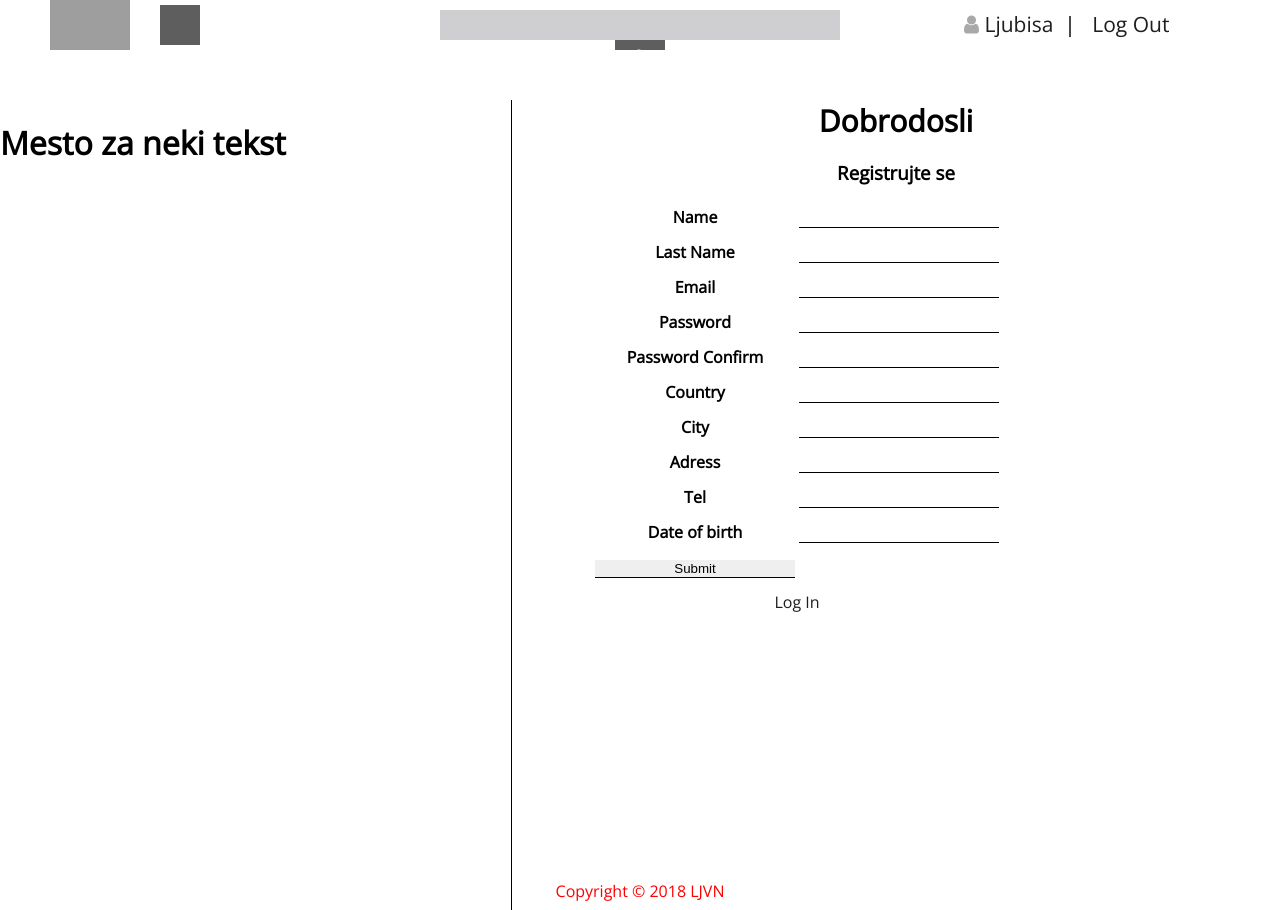
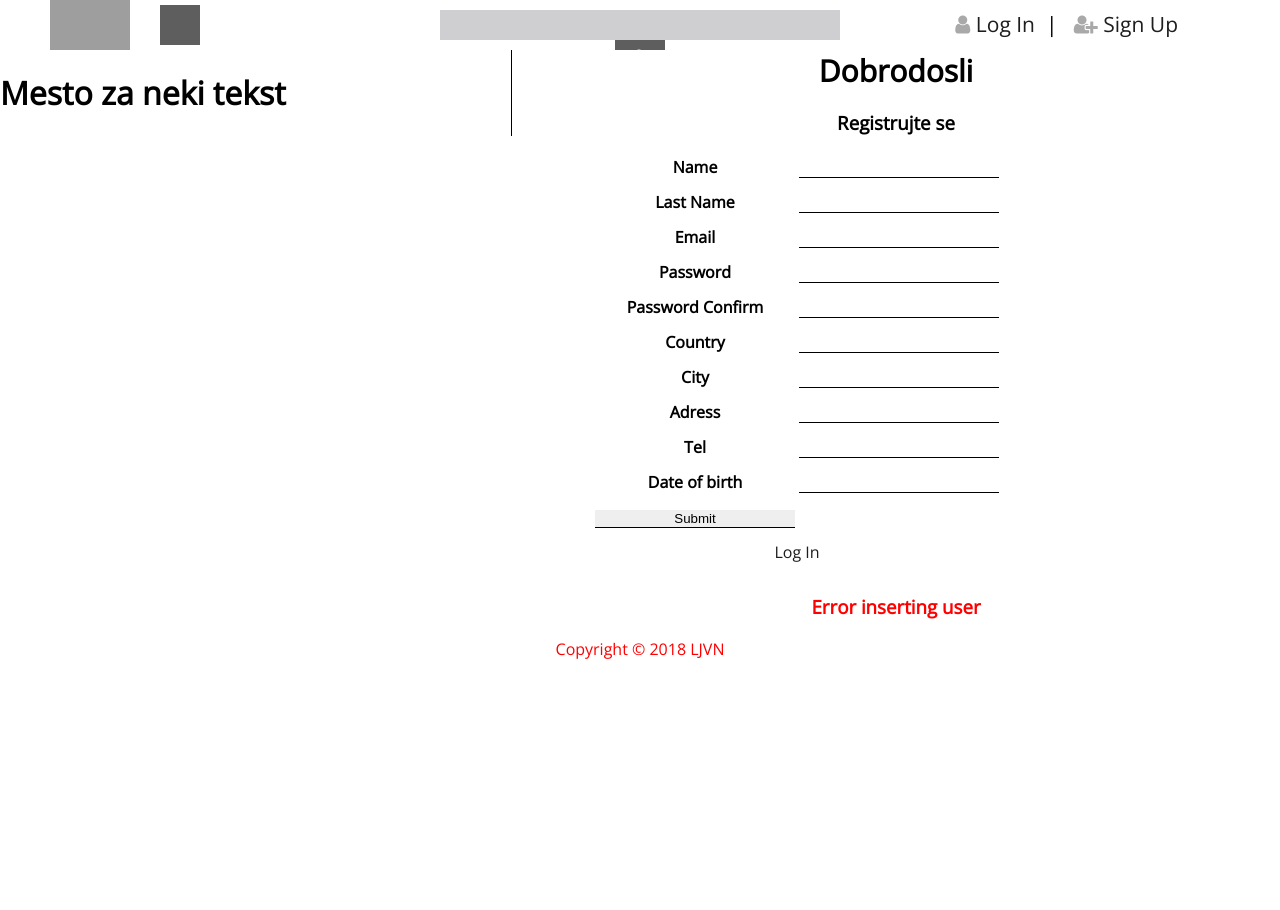
Before and after one commit to mrivanovic/OnlineShop, a CodeIgniter app: page /OnlineShop/index.php/account/registerP in a window 1280 px wide. Run offline with CodeIgniter, Linux system fonts and the light colour scheme; grey boxes are pictures that could not be loaded.

Commit message:
account
login, password confirm, logout, frontend

```diff
--- a/CSS/style.css
+++ b/CSS/style.css
@@ -102,18 +102,16 @@ a {
 #content {
     position: fixed;
     top: 50px;
-    height: 100%;
     width: 100%;
-    bottom: 30px;
-    padding-top: 50px;
+    bottom: 0;
+    overflow-y: auto;
 }
 #content h2 {
     padding: 0;
     margin: 0;
 }
 #footer {
-    position: fixed;
-    bottom:0;
+    text-align: center;
 }
 #login {
     height: 100%;
@@ -166,18 +164,15 @@ a {
     font-size: 30px;
 }
 #singupP {
-    height: 100%;
     width: 100%;
     overflow: hidden;
 }
 #singupP > .singupP_left {
-    height: 100%;
     width: 40%;
     float: left;
     border-right: 1px solid black;
 }
 #singupP > .singupP_right {
-    height: 100%;
     width: 60%;
     float: right;
     text-align: center;
--- a/application/controllers/Account.php
+++ b/application/controllers/Account.php
@@ -11,13 +11,22 @@ class Account extends CI_Controller {
 
     public function loadView($glavnideo, $data)
     {
+        if ($this->AccountModel->isLoggedIn())
             $this->load->view('sabloni/header_user.php', $data);
+        else
+            $this->load->view('sabloni/header.php', $data);
+
         $this->load->view($glavnideo, $data);
         $this->load->view('sabloni/footer.php');
     }
+    public function index()
+    {
+        $this->loadView('index.php', []);
+        //$this->load->view('index');
+    }
 
     public function login(){
-        $data['array'];
+        $data['array']='';
         $this->load->view("login",$data);
 
 
@@ -33,12 +42,12 @@ class Account extends CI_Controller {
             $password= $this->input->post('password');
             //model function
             $this->load->model('AccountModel');
-            if($this->AccountModel->can_login($mail, $password))
+            if ($this->AccountModel->can_login($mail, $password, 'seller') || $this->AccountModel->can_login($mail, $password, 'buyer'))
             {
                 $session_data=array(
                     'mail' => $mail);
                 $this->session->set_userdata($session_data);
-                redirect(base_url() . 'Category/index');
+                redirect(base_url() . 'Account/index');
 
             }
             else
@@ -54,9 +63,14 @@ class Account extends CI_Controller {
         }
 
     }
+    public function LogOut()
+    {
+        $this->session->unset_userdata('mail');
+        $this->session->sess_destroy();
+        redirect('Category/index');
+    }
     public function registerP()
     {
-
         $this->load->library('form_validation');
         $this->form_validation->set_error_delimiters('<div class="error">', '</div>');
         $this->form_validation->set_rules('dname', 'name', "required");
@@ -70,10 +84,13 @@ class Account extends CI_Controller {
         $this->form_validation->set_rules('dtel', 'tel', "required");
         $this->form_validation->set_rules('ddate', ' date', "required");
         $this->form_validation->set_message("required", "Polje {field} je obavezno");//proveriti da li treba field da se upise
+
         if($this->form_validation->run() == FALSE) {
-            $this->loadView('signUpP.php',[]);
+            $data['message'] = 'Error inserting user';
+            $this->loadView('signUpP.php', $data);
         } else {
-            $data = array (
+            if ($this->input->post('dpassword') == $this->input->post('dpasswordC')) {
+                $data = array(
                     'Name' => $this->input->post('dname'),
                     'LastName' => $this->input->post('dlastname'),
                     'mail' => $this->input->post('demail'),
@@ -85,13 +102,21 @@ class Account extends CI_Controller {
                     'Dateofbirth' => $this->input->post('ddate'),
                 );
                 $this->AccountModel->SignUpP($data);//provera da li se uspesno registrovao fali
-            $data['message']='Data inserted successifully';
                 redirect('Category/index');
+            } else {
+                $data['message'] = 'Password don\'t match';
+                $this->loadView('signUpP.php', $data);
+            }
+        }
     }
 
-    }
     public function sellerProfile()
     {
-        $this->loadView('sellerProfile.php', []);
+        $data['user'] = $this->AccountModel->loggedInUser();
+        $this->loadView('sellerProfile.php', $data);
+    }
+    public function sellerADD()
+    {
+        $this->loadView('sellerADD.php', []);
     }
 }
--- a/application/models/AccountModel.php
+++ b/application/models/AccountModel.php
@@ -1,7 +1,6 @@
 <?php
 
 class AccountModel extends CI_Model
-
 {
     public $mail;
     public $name;
@@ -15,11 +14,11 @@ class AccountModel extends CI_Model
     {
         $this->db->insert('seller', $data);
     }
-    public function can_login($mail, $password)
+    public function can_login($mail, $password, $type)
     {
         $this->db->where('mail', $mail);
         $this->db->where('password', $password);
-        $query=$this->db->get('seller');
+        $query=$this->db->get($type);
 
         //select * from seller where mail='$mail='$mail' and password = '$password'
 
@@ -33,4 +32,19 @@ class AccountModel extends CI_Model
         }
 
     }
+
+    public function isLoggedIn()
+    {
+        if (isset($_SESSION['mail']))
+            return true;
+        return false;
+    }
+
+    public function loggedInUser()
+    {
+        $mail = $_SESSION['mail'];
+        $query = $this->db->query("SELECT * FROM `seller` WHERE `mail` = '{$mail}'");
+
+        return $query->result_object()[0];
+    }
 }
--- a/application/views/login.php
+++ b/application/views/login.php
@@ -24,8 +24,7 @@
                 <tr>
                     <td><button type="submit">LogIn</button> </td>
                     <?php
-                    echo $this->session->flashdata("error");
-
+                        //echo $this->session->flashdata("error");
                     ?>
                     <td><a href="#">Zaboravili ste lozinku?</a></td>
                 </tr>
--- a/application/views/sabloni/footer.php
+++ b/application/views/sabloni/footer.php
@@ -1,6 +1,7 @@
-        </div>
-        <div id="footer">
-            <span>Copyright &copy; 2018 LJVN</span>
-        </div>
+            <div id="footer">
+                <span>Copyright &copy; 2018 LJVN</span>
+            </div>
+            </div>
+
         </body>
         </html>
--- a/application/views/sabloni/header_user.php
+++ b/application/views/sabloni/header_user.php
@@ -9,8 +9,8 @@
 <body>
 <div id="header">
     <div class="header_left">
-        <a href="<?php echo base_url("Category/index"); ?>"> <img src="<?php echo base_url(); ?>img/logo1.png" style=""></a>
-        <button class="menu"><i class="far fa-align-justify"></i></button>
+        <a href="<?php echo base_url("Account/index"); ?>"> <img src="<?php echo base_url(); ?>img/logo1.png" style=""></a>
+        <button class="menu"><i class="fa fa-align-justify"></i></button>
     </div>
 
     <div class="header_left2">
@@ -21,8 +21,8 @@
         </form>
     </div>
     <div class="header_right">
-        <i class="fa fa-user" aria-hidden="true" style="color: darkgrey;" ></i> <a href="<?php echo base_url("Category/login"); ?>">Ljubisa</a> &nbsp;| &nbsp;
-        <i class="fas fa-sign-out-alt"></i> <a href="<?php echo base_url("Category/LogOut"); ?>">Log Out</a>
+        <i class="fa fa-user" aria-hidden="true" style="color: darkgrey;" ></i> <a href="<?php echo base_url("Account/sellerProfile"); ?>">Profile</a> &nbsp;| &nbsp;
+        <i class="fa fa-sign-out-alt"></i> <a href="<?php echo base_url("Account/LogOut"); ?>">Log Out</a>
     </div>
 </div>
 <div id="content">
--- a/application/views/signUpP.php
+++ b/application/views/signUpP.php
@@ -9,44 +9,54 @@
             <?php echo form_open('Account/registerP', 'method=POST'); ?>
 
             <tr>
-                <th><?php echo form_label('Name'); ?> <?php echo form_error('dname'); ?></th>
+                <th><?php echo form_label('Name'); ?> </th>
                 <td><input type="text" name="dname" id="dname" value="<?php echo set_value('dname'); ?>" size="50" /></td>
+                <td><?php echo form_error('dname'); ?></td>
             </tr>
             <tr>
-                <th><?php echo form_label('Last Name'); ?> <?php echo form_error('dlastname'); ?></th>
+                <th><?php echo form_label('Last Name'); ?></th>
                 <td><input type="text" name="dlastname" id="dlastname" value="<?php echo set_value('dlastname'); ?>" size="50" /></td>
+                <td> <?php echo form_error('dlastname'); ?></td>
             </tr>
             <tr>
-                <th><?php echo form_label('Email'); ?> <?php echo form_error('demail'); ?></th>
+                <th><?php echo form_label('Email'); ?> </th>
                 <td><input type="text" name="demail" id="demail" value="<?php echo set_value('demail'); ?>" size="50" /></td>
+                <td><?php echo form_error('demail'); ?></td>
             </tr>
             <tr>
-                <th><?php echo form_label('Password'); ?> <?php echo form_error('dpassword'); ?></th>
-                <td><input type="text" name="dpassword" id="dpassword" value="<?php echo set_value('dpassword'); ?>" size="50" /></td>
+                <th><?php echo form_label('Password'); ?> </th>
+                <td><input type="password" name="dpassword" id="dpassword" value="<?php echo set_value('dpassword'); ?>" size="50" /></td>
+                <td><?php echo form_error('dpassword'); ?></td>
             </tr>
             <tr>
-                <th><?php echo form_label('Password Confirm'); ?> <?php echo form_error('dpasswordC'); ?></th>
-                <td><input type="text" name="dpasswordC" id="dpasswordC" value="<?php echo set_value('dpasswordC'); ?>" size="50" /></td>
+                <th><?php echo form_label('Password Confirm'); ?> </th>
+                <td><input type="password" name="dpasswordC" id="dpasswordC" value="<?php echo set_value('dpasswordC'); ?>" size="50" /></td>
+                <td><?php echo form_error('dpasswordC'); ?></td>
             </tr>
             <tr>
-                <th><?php echo form_label('Country'); ?> <?php echo form_error('dcountry'); ?></th>
+                <th><?php echo form_label('Country'); ?> </th>
                 <td><input type="text" name="dcountry" id="dcountry" value="<?php echo set_value('dcountry'); ?>" size="50" /></td>
+                <td><?php echo form_error('dcountry'); ?></td>
             </tr>
             <tr>
-                <th><?php echo form_label('City'); ?> <?php echo form_error('dcity'); ?></th>
+                <th><?php echo form_label('City'); ?> </th>
                 <td><input type="text" name="dcity" id="dcity" value="<?php echo set_value('dcity'); ?>" size="50" /></td>
+                <td><?php echo form_error('dcity'); ?></td>
             </tr>
             <tr>
-                <th><?php echo form_label('Adress'); ?> <?php echo form_error('dadress'); ?></th>
+                <th><?php echo form_label('Adress'); ?> </th>
                 <td><input type="text" name="dadress" id="dadress" value="<?php echo set_value('dadress'); ?>" size="50" /></td>
+                <td><?php echo form_error('dadress'); ?></td>
             </tr>
             <tr>
-                <th><?php echo form_label('Tel'); ?> <?php echo form_error('dtel'); ?></th>
+                <th><?php echo form_label('Tel'); ?> </th>
                 <td><input type="text" name="dtel" id="dtel" value="<?php echo set_value('dtel'); ?>" size="50" /></td>
+                <td><?php echo form_error('dtel'); ?></td>
             </tr>
             <tr>
-                <th><?php echo form_label('Date of birth'); ?> <?php echo form_error('ddate'); ?></th>
+                <th><?php echo form_label('Date of birth'); ?> </th>
                 <td><input type="text" name="ddate" id="ddate" value="<?php echo set_value('ddate'); ?>" size="50" /></td>
+                <td><?php echo form_error('ddate'); ?></td>
             </tr>
             <tr>
                 <td><?php echo form_submit(array('id' => 'submit', 'value' => 'Submit')); ?></td>
@@ -58,7 +68,7 @@
             <?php echo form_close(); ?>
         </table>
         <?php if (isset($message)) { ?>
-            <h3 style="color:green;">Data inserted successfully</h3>
+            <h3 style="color:red;"><?php echo $message; ?></h3>
         <?php } ?>
     </div>
 </div>
```
Also changed, not shown: other parts of CSS/style.css (+33 -4 lines), application/views/sellerADD.php (added, +62 -0 lines), application/views/sellerProfile.php (+11 -9 lines), img/img.png (added). Lines whose indentation alone changed are shown as unchanged.
